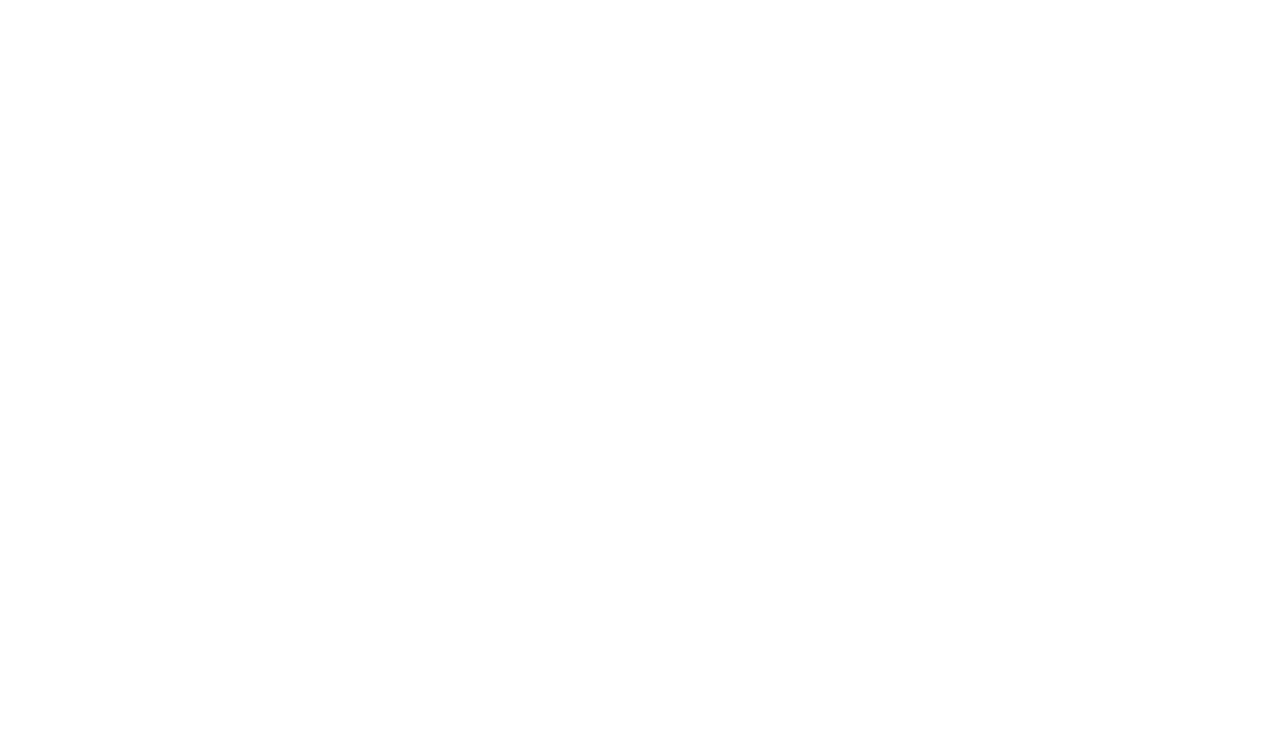
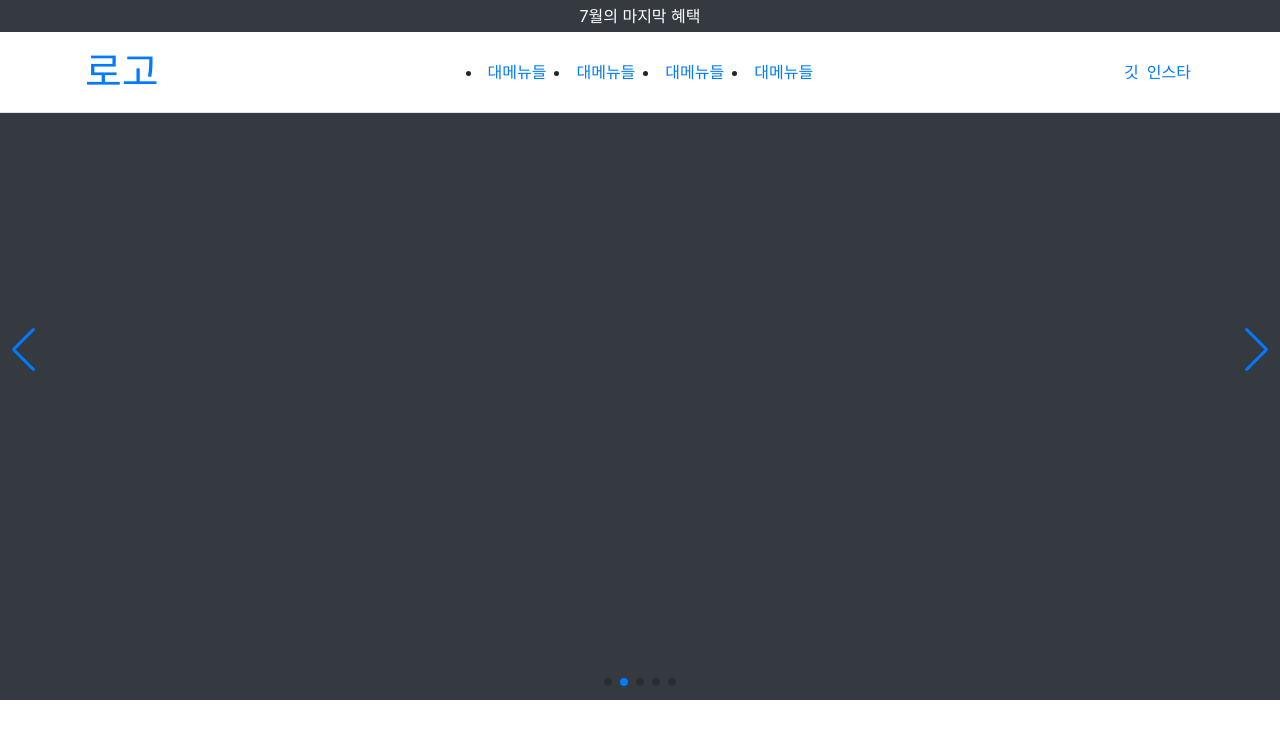
Before and after one commit to sally9666/boot, a plain HTML site: page index.html in a window 1280 px wide. Drawn offline with nearby package versions, Linux system fonts and the light colour scheme.

Commit message:
마무리작업

```diff
--- a/index.html
+++ b/index.html
@@ -22,6 +22,57 @@
 </head>
 
 <body>
+    <header id="hd" class="border-bottom fixed-top bg-white ">
+        <div class="bg-dark text-white text-center py-1 d-none d-md-block">7월의 마지막 혜택</div>
+        <div class="container py-3 d-flex justify-content-between align-items-center">
+            <h1><a href="">로고</a></h1>
+            <u1 id="gnb" class="d-md-flex">
+                <li class="px-1"><a href="">대메뉴들</a></li>
+                <li class="px-1"><a href="">대메뉴들</a></li>
+                <li class="px-1"><a href="">대메뉴들</a></li>
+                <li class="px-1"><a href="">대메뉴들</a></li>
+            </u1>
+            <ul class="sns d-md-flex">
+                <li class="px-1"><a href="">깃</a></li>
+                <li class="px-1"><a href="">인스타</a></li>
+
+            </ul>
+
+        </div>
+    </header>
+
+    <div class="swiper myswiper">
+        <div class="swiper-wrapper">
+            <div class="swiper-slide bg-danger"></div>
+            <div class="swiper-slide bg-dark"></div>
+            <div class="swiper-slide bg-light"></div>
+            <div class="swiper-slide bg-warning"></div>
+            <div class="swiper-slide bg-success"></div>
+        </div>
+        <div class="swiper-pagination"></div>
+        <div class="swiper-button-prev"></div>
+        <div class="swiper-button-next"></div>
+    </div>
+    <script src="https://cdn.jsdelivr.net/npm/swiper@10/swiper-bundle.min.js"></script>
+    <script>
+        var swiper = new Swiper(".myswiper", {
+          spaceBetween: 30,
+          centeredSlides: true,
+          autoplay: {
+            delay: 2500,
+            disableOnInteraction: false,
+          },
+          pagination: {
+            el: ".swiper-pagination",
+            clickable: true,
+          },
+          navigation: {
+            nextEl: ".swiper-button-next",
+            prevEl: ".swiper-button-prev",
+          },
+        });
+      </script>
+
 
 
 </body>
--- a/scss/layout.scss
+++ b/scss/layout.scss
@@ -0,0 +1,7 @@
+ul,h1,h2,h3.h4.h5, p{
+    margin:0;
+    padding:0;
+}
+.myswiper .swiper-slide{
+    height: calc(100vh - 100px);
+}
```
Also changed, not shown: scss/layout.css, scss/layout.min.css.
